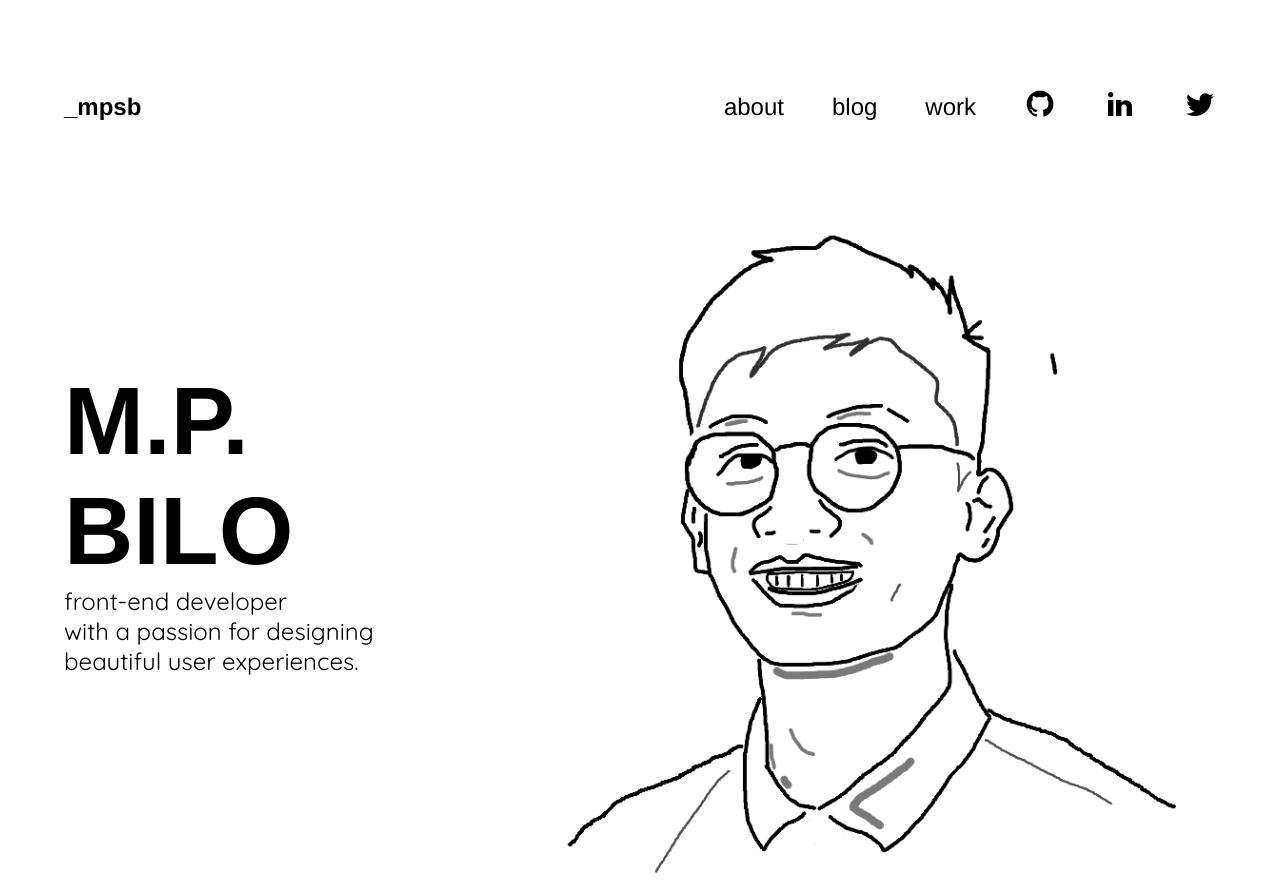
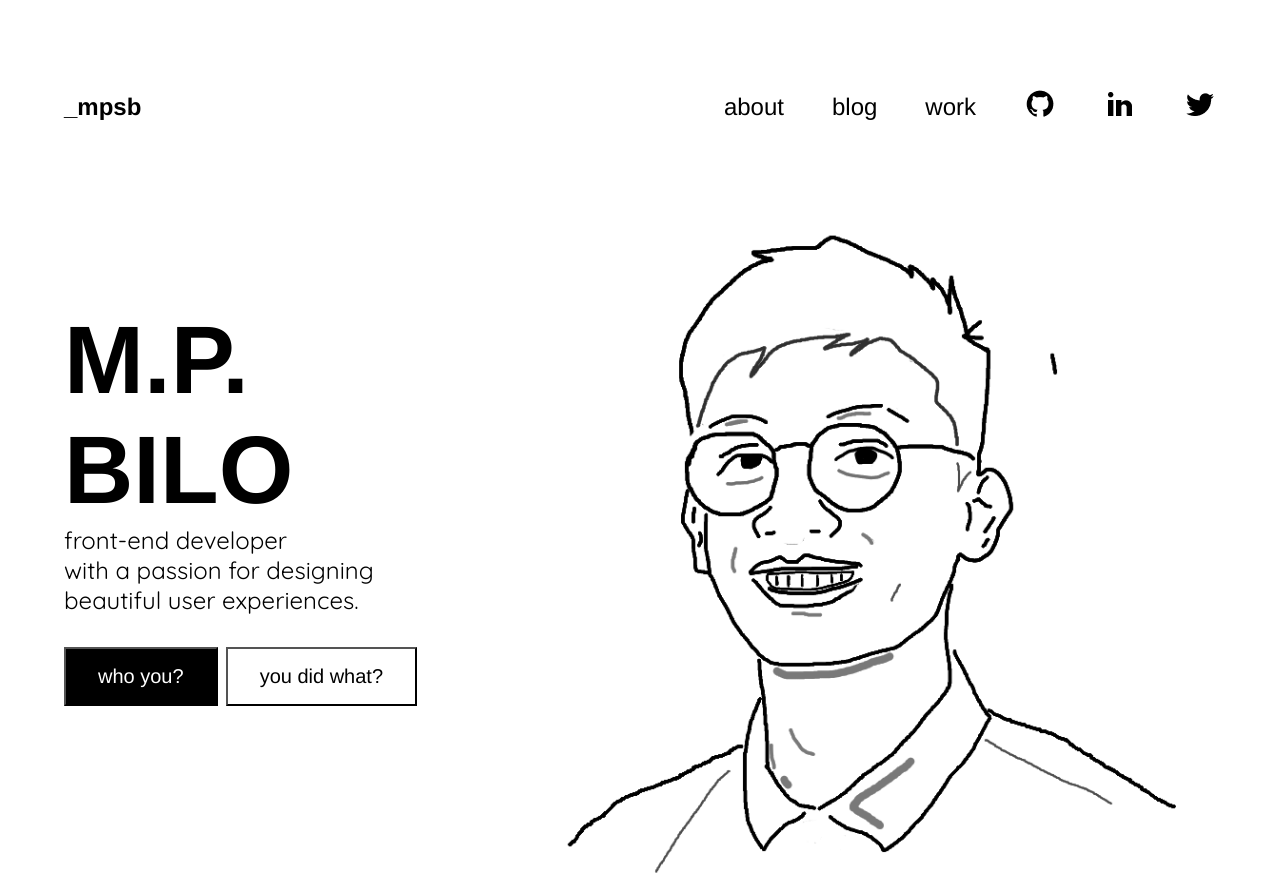
Before and after one commit to mpsb/mpsb-dev, a Next.js app in the folder frontend/: page / in a window 1280 px wide. Built offline with nearby package versions, Linux system fonts and the light colour scheme.

Commit message:
implemented buttons

```diff
--- /dev/null
+++ b/frontend/components/Button.tsx
@@ -0,0 +1,30 @@
+import React from "react";
+import styled from "styled-components";
+import { ButtonProps } from "@constants/types";
+import { BREAKPOINTS } from "@constants/index";
+
+const StyledButton = styled.button<ButtonProps>`
+  ${(props) => `
+background: ${props.buttonType === "primary" ? "black" : "white"};
+color: ${props.buttonType === "primary" ? "white" : "black"};
+padding: 16px 32px;
+font-family: "Arimo";
+font-size: 20px;
+white-space: nowrap;
+cursor: pointer;
+transition: 0.2s ease;
+
+:hover {
+    opacity: 0.7;
+    border: 2px rgba(0,0,0,0.7) solid;
+}
+
+@media only screen and (max-width: ${BREAKPOINTS.xs}px) {
+    font-size: 16px;
+}
+`}
+`;
+
+export default function Button({ buttonType, children }: ButtonProps) {
+  return <StyledButton buttonType={buttonType}>{children}</StyledButton>;
+}
--- a/frontend/components/Flex.tsx
+++ b/frontend/components/Flex.tsx
@@ -12,6 +12,7 @@ align-items: ${props.alignItems};
 justify-content: ${props.justifyContent};
 width: ${props.width};
 padding: ${props.padding ? props.padding : "0px 64px"};
+margin: ${props.margin ? props.margin : "0"};
 
 @media only screen and (max-width: ${BREAKPOINTS.sm}px) {
     flex-direction: column;
@@ -31,6 +32,7 @@ export function Flex({
   justifyContent,
   width,
   padding,
+  margin,
   children,
 }: FlexProps) {
   return (
@@ -42,6 +44,7 @@ export function Flex({
       justifyContent={justifyContent}
       width={width}
       padding={padding}
+      margin={margin}
     >
       {children}
     </StyledFlex>
--- a/frontend/constants/types.ts
+++ b/frontend/constants/types.ts
@@ -16,5 +16,11 @@ export interface FlexProps {
   justifyContent?: string;
   width?: string;
   padding?: string;
+  margin?: string;
   children: ReactNode;
 }
+
+export interface ButtonProps {
+  buttonType: string;
+  children: ReactNode;
+}
--- a/frontend/pages/index.tsx
+++ b/frontend/pages/index.tsx
@@ -6,6 +6,7 @@ import Navbar from "@components/Navbar";
 import { Flex } from "@components/Flex";
 import Display from "@components/Display";
 import Subheading from "@components/Subheading";
+import Button from "@components/Button";
 
 const Home: NextPage = () => {
   return (
@@ -21,8 +22,18 @@ const Home: NextPage = () => {
             <br />
             beautiful user experiences.
           </Subheading>
+          <Flex gap={8} padding="0" margin="32px 0px">
+            <Button buttonType="primary">who you?</Button>
+            <Button buttonType="secondary">you did what?</Button>
+          </Flex>
         </Flex>
-        <Image src="/pao-gif.gif" width={770} height={780} alt="hero image" />
+        <Image
+          src="/pao-gif.gif"
+          width={770}
+          height={780}
+          objectFit="contain"
+          alt="hero image"
+        />
       </Flex>
     </>
   );
```
